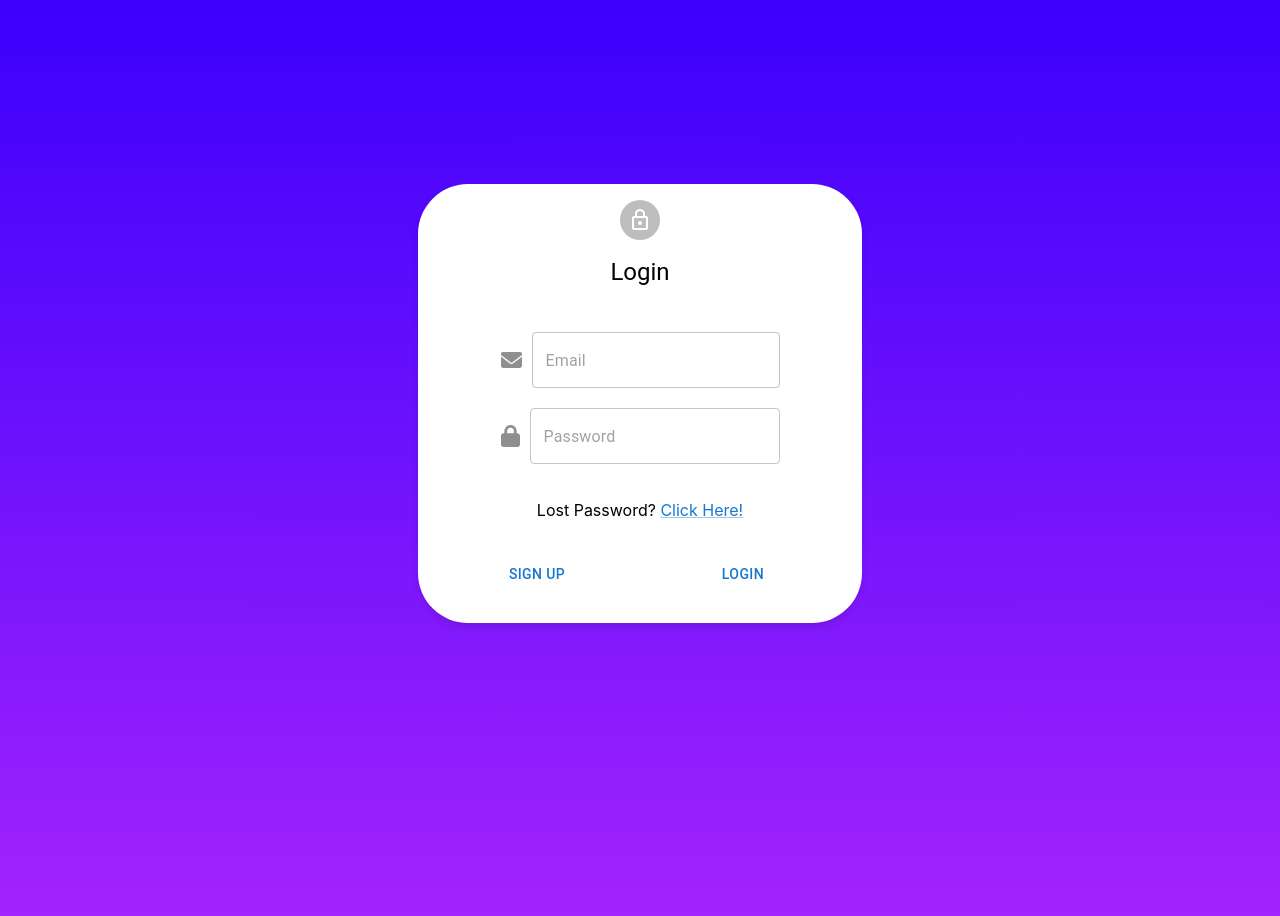
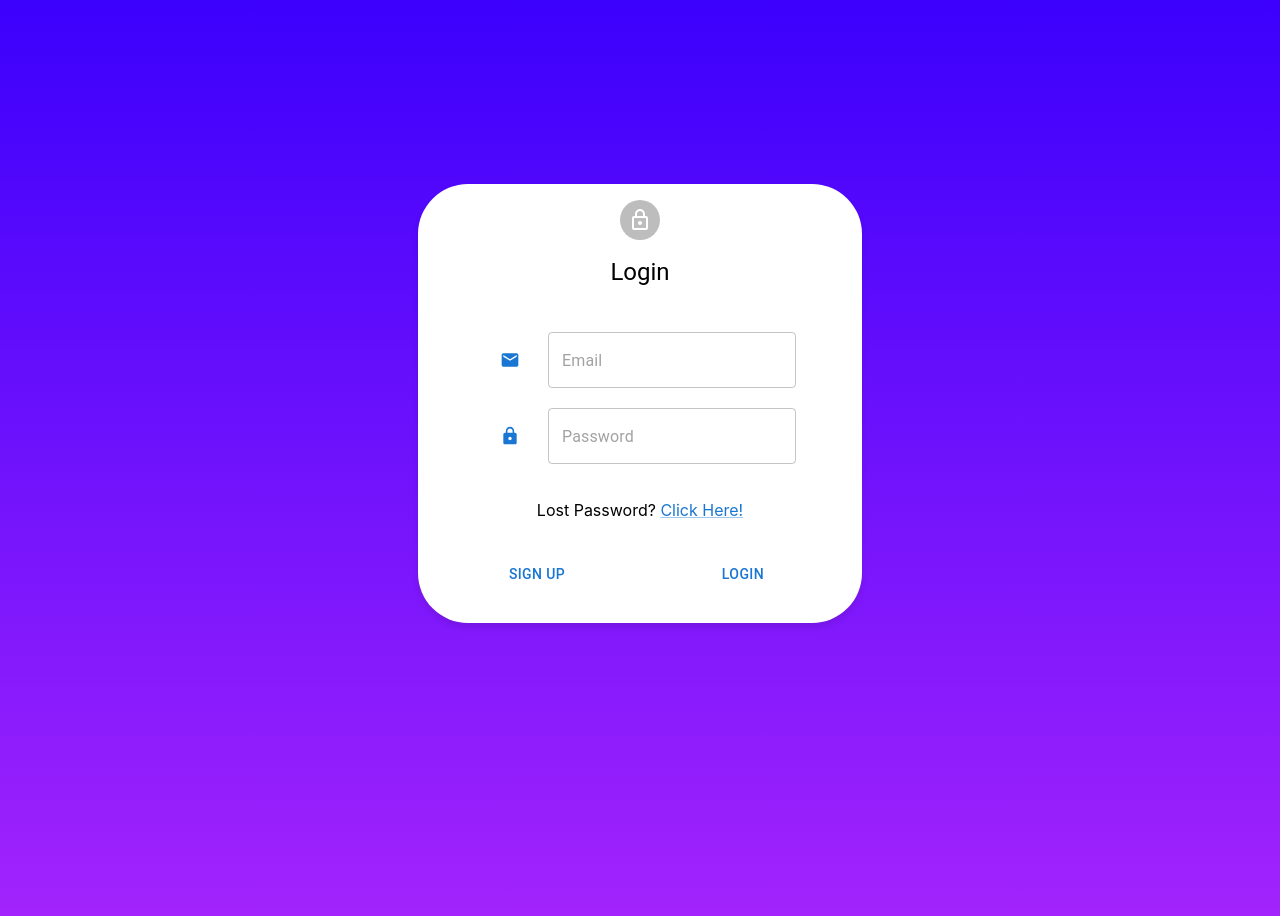
Before and after one commit to rakgoorak/react-training, a React (Create React App) app: page / in a window 1280 px wide. Shown: the top 916 px of the page. Built offline with nearby package versions, Linux system fonts and the light colour scheme; the HTML template or start-up script is replaced by a standard one.

Commit message:
edit-icon-login

```diff
--- a/src/components/Login.js
+++ b/src/components/Login.js
@@ -3,8 +3,8 @@ import './Login.css';
 import { Grid, TextField, Button, Container, Avatar, Typography, Link } from '@mui/material';
 import LockOutlinedIcon from '@mui/icons-material/LockOutlined';
 import user_icon from '../Assets/person.png';
-import email_icon from '../Assets/email.png';
-import password_icon from '../Assets/password.png';
+import MailIcon from '@mui/icons-material/Mail';
+import LockIcon from '@mui/icons-material/Lock';
 
 const Login = () => {
     const [action, setAction] = useState("Login");
@@ -33,11 +33,11 @@ const Login = () => {
                         </div>}
 
                         <div className='input'>
-                            <img src={email_icon} alt="" />
+                            <Button startIcon ={<MailIcon/>}/>
                             <TextField type="email" placeholder='Email' fullWidth />
                         </div>
                         <div className='input'>
-                            <img src={password_icon} alt="" />
+                            <Button startIcon ={<LockIcon/>}/>
                             <TextField type="password" placeholder='Password' fullWidth />
                         </div>
                     </div>
```
